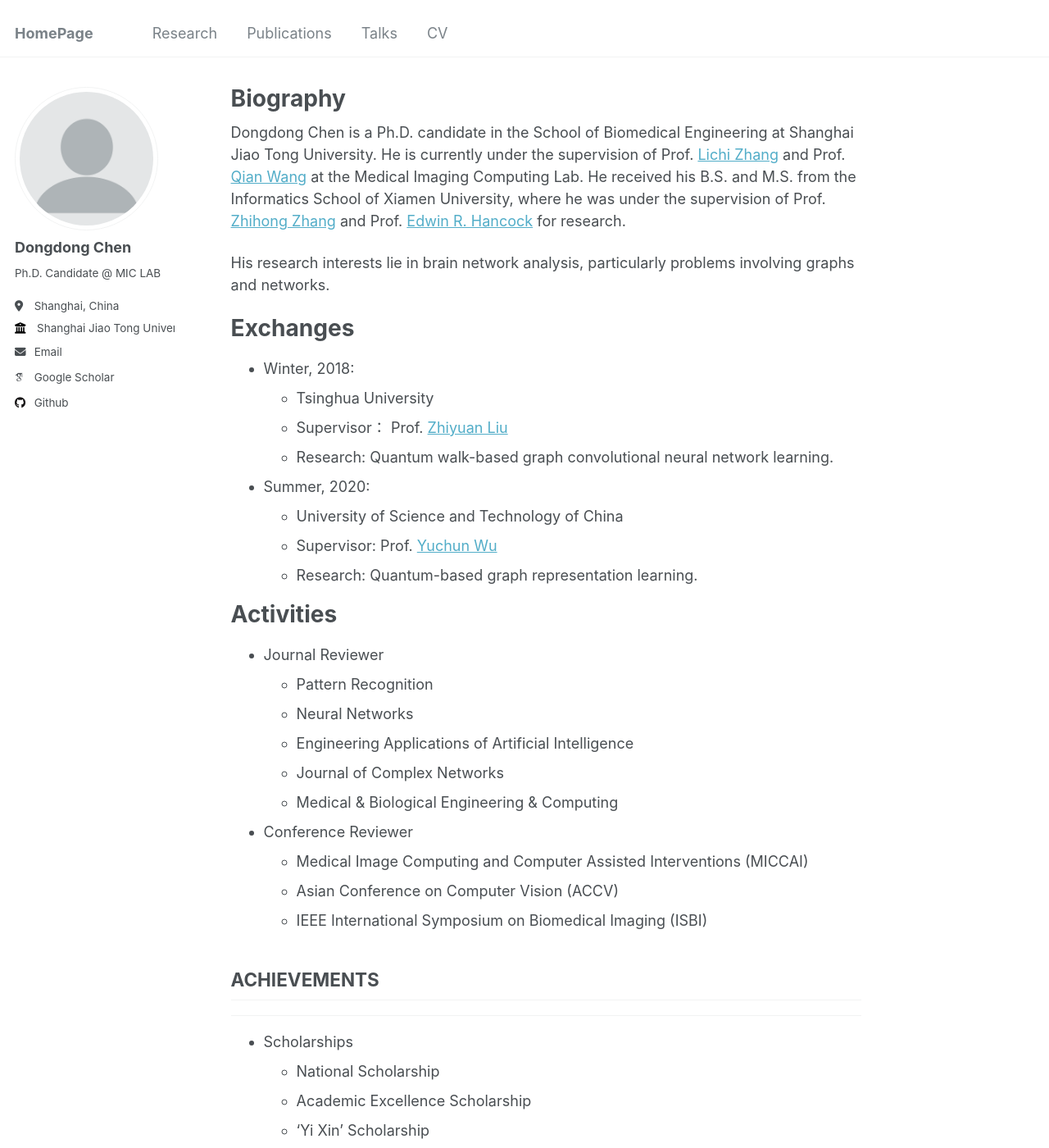
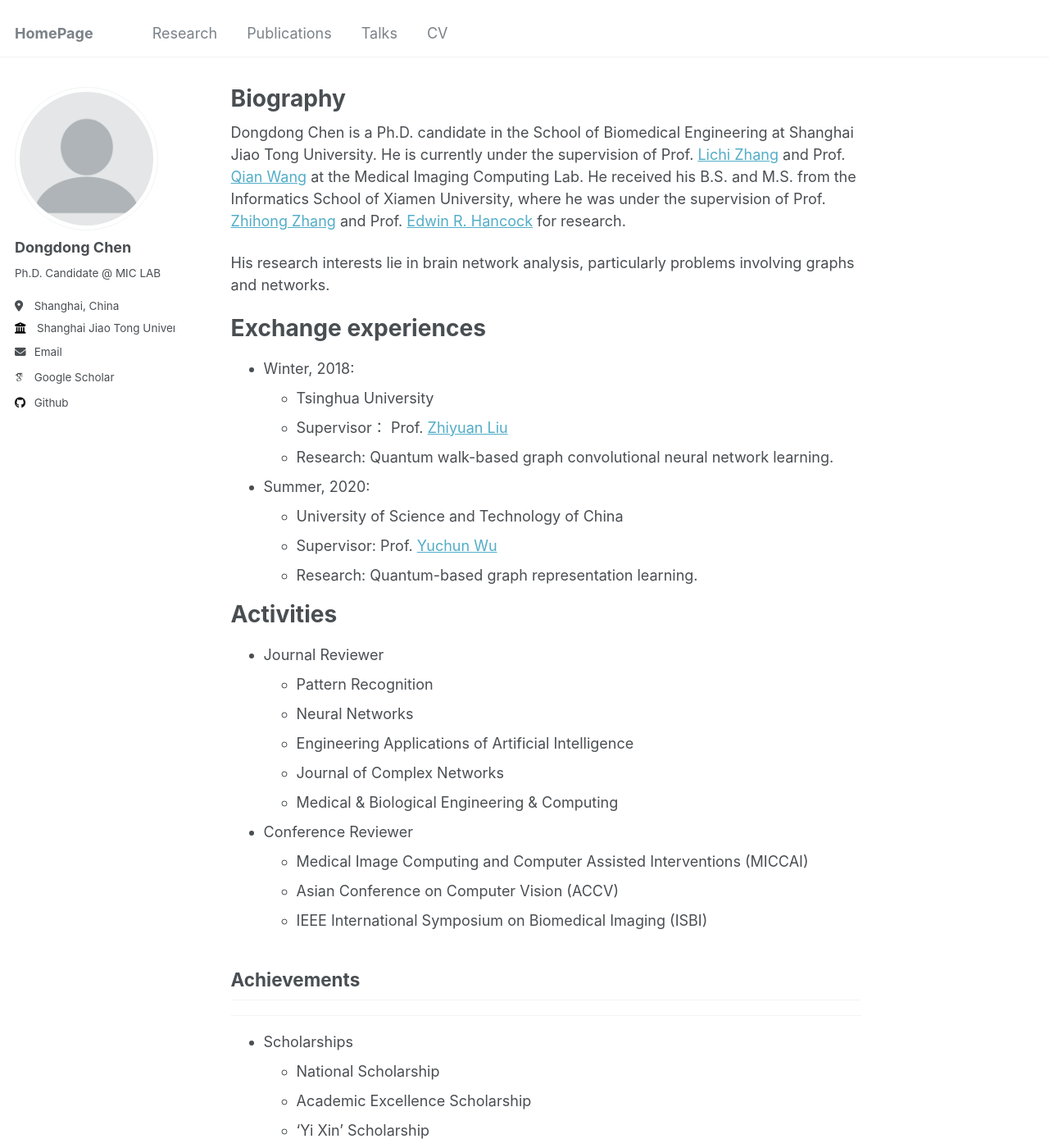
Before and after one commit to DongDChen/DongDChen.github.io, a Jekyll site: the page built from _pages/about.md, in a window 1280 px wide and 1400 px high. Shown: the whole window at 82% size. Built offline with Jekyll 4.4.1, drawn with Linux system fonts in a browser that asks for light colours; some web fonts are replaced.

Commit message:
Update about.md

```diff
--- a/_pages/about.md
+++ b/_pages/about.md
@@ -12,7 +12,7 @@ Dongdong Chen is a Ph.D. candidate in the School of Biomedical Engineering at Sh
 His research interests lie in brain network analysis,  particularly problems involving graphs and networks.
 
 
-Exchanges
+Exchange experiences
 ======
 - Winter, 2018:
   - Tsinghua University
@@ -40,7 +40,7 @@ Activities
   - IEEE International Symposium on Biomedical Imaging (ISBI)
 
 
-## ACHIEVEMENTS
+## Achievements
 ------
 - Scholarships
   - National Scholarship
```
